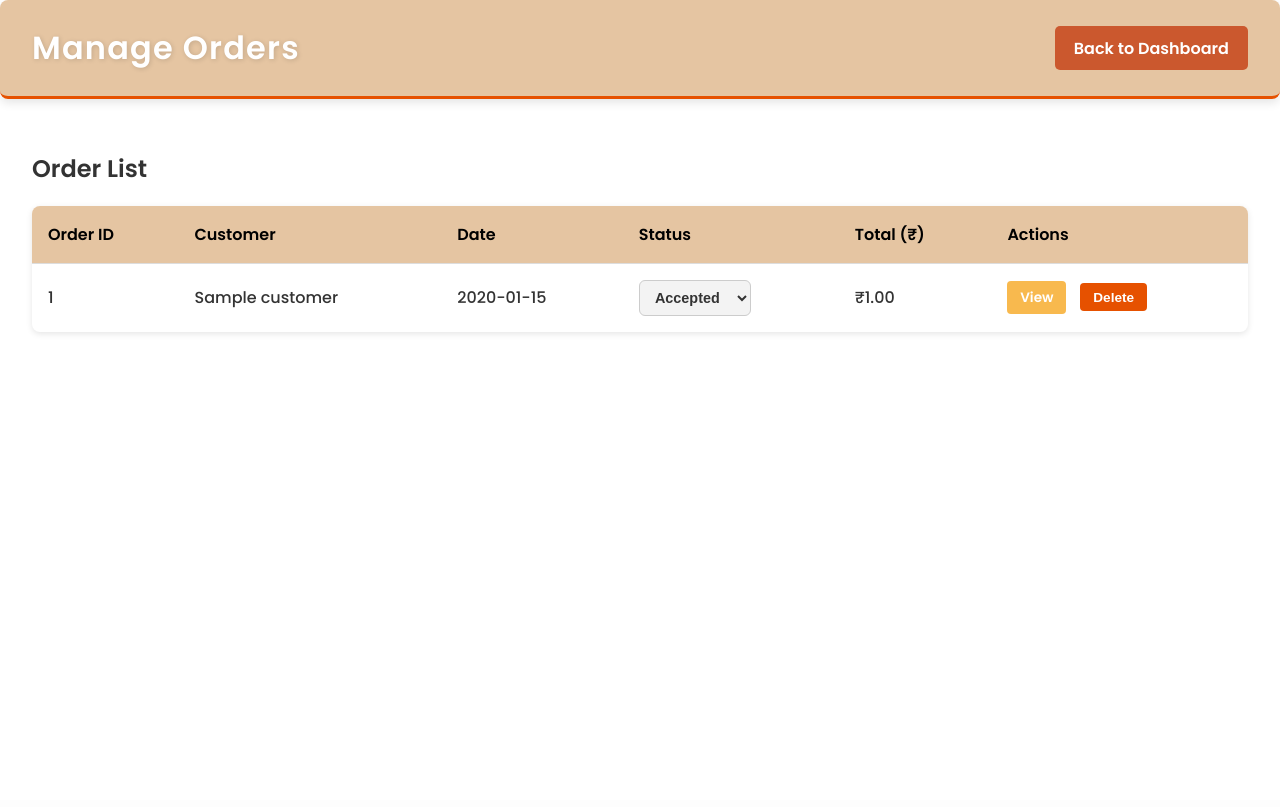
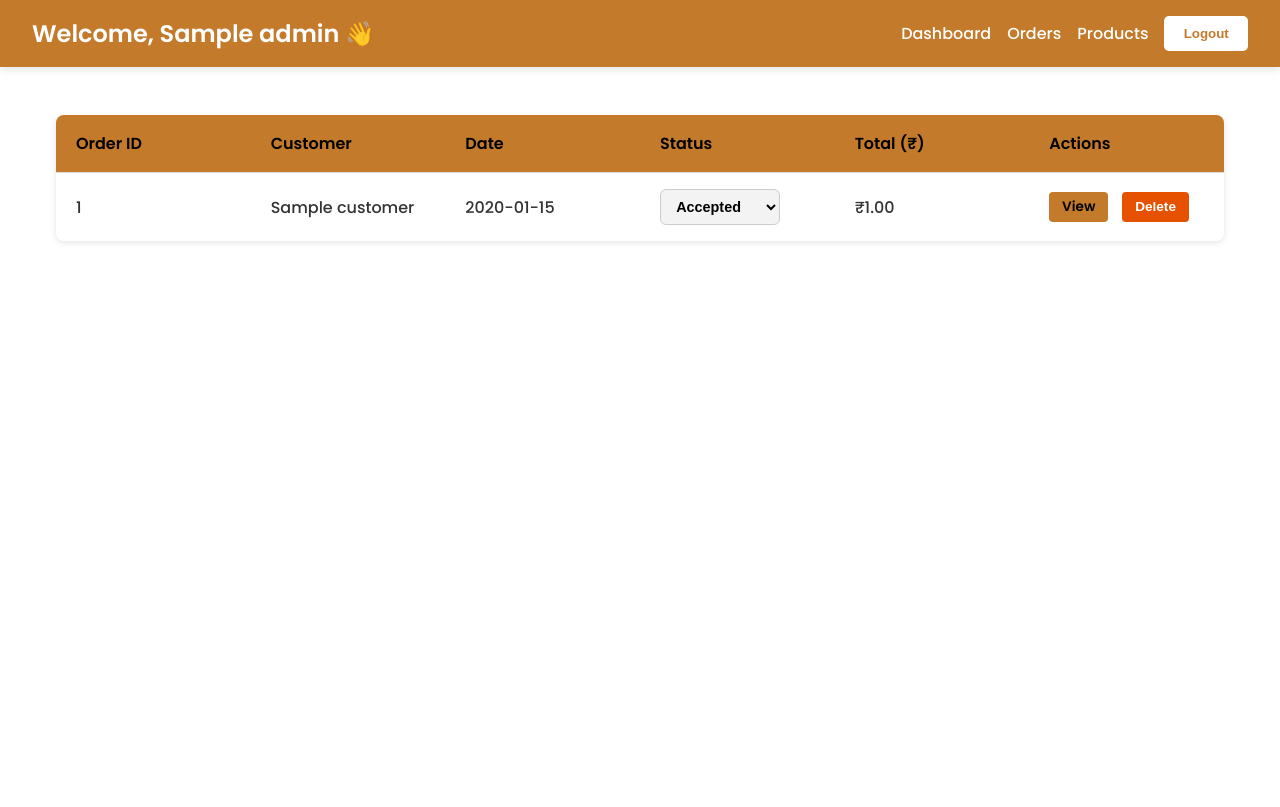
Before and after one commit to VinayakKhandelwal07/Shree_Thaal, a FastAPI app: template frontend/templates/orders.html in a window 1280 px wide. Before the commit the page ends 333 px from the top, so only its background shows below. Run offline with FastAPI, Linux system fonts and the light colour scheme; the template is opened without the code that fills it: most values are stand-ins (such as "Sample title", 1, 10 or a date in 2020); parts of the project's set-up code (start-up, migrations or seed data) failed here and were passed over.

Commit message:
Update orders.html

```diff
--- a/frontend/templates/orders.html
+++ b/frontend/templates/orders.html
@@ -9,85 +9,142 @@
     * {
       box-sizing: border-box;
     }
-
     body {
+      margin: 0;
       font-family: 'Poppins', sans-serif;
-      margin: 0;
-      background-color: #ffffff; /* White background */
+      background-color: #ffffff;
       color: #333;
+      overflow-y: auto;
+      overflow-x: hidden;
+      min-height: 100vh;
     }
 
-    /* Header */
-    .header {
-      background-color: #c47a2b6f; /* Warm lemon soft color */
+    /* Navbar */
+    .navbar {
+      background-color: #c47a2b;
       color: white;
-      padding: 1.5rem 2rem;
+      padding: 1rem 2rem;
+      position: sticky;
+      top: 0;
+      z-index: 1000;
+      box-shadow: 0 3px 8px rgba(0, 0, 0, 0.1);
       display: flex;
+      flex-wrap: wrap;
+      align-items: center;
       justify-content: space-between;
-      align-items: center;
-      box-shadow: 0 4px 10px rgba(0, 0, 0, 0.1);
-      border-bottom: 3px solid #e65100; /* Red accent */
-      border-radius: 8px;
-      transition: background 0.3s ease;
     }
 
-    .header h1 {
+    .navbar h1 {
+      font-size: 1.5rem;
       margin: 0;
-      font-size: 2rem;
-      letter-spacing: 1.2px;
-      font-weight: 700;
-      text-shadow: 1px 1px 5px rgba(0, 0, 0, 0.15); /* Soft shadow */
+      flex: 1 1 auto;
+      min-width: 200px;
     }
 
-    .back-button {
-      background-color: #cb582eff; /* Warm lemon color */
+    .menu-toggle {
+      display: none;
+      font-size: 2rem;
+      background: none;
+      border: none;
       color: white;
+      cursor: pointer;
+      flex-shrink: 0;
+    }
+
+    .nav-links {
+      display: flex;
+      align-items: center;
+      gap: 1rem;
+      justify-content: flex-end;
+      flex: 1 1 auto;
+      min-width: 250px;
+    }
+
+    .nav-links a {
+      color: white;
+      text-decoration: none;
+      font-weight: 500;
+      transition: color 0.3s ease;
+    }
+
+    .nav-links a:hover {
+      color: #ffefc2;
+    }
+
+    .logout-form button {
+      background-color: white;
+      color: #c47a2b;
       border: none;
       padding: 0.6rem 1.2rem;
+      font-weight: bold;
       border-radius: 5px;
-      font-weight: 600;
-      font-size: 1rem;
       cursor: pointer;
-      text-decoration: none;
       transition: background-color 0.3s ease;
+      white-space: nowrap;
     }
 
-    .back-button:hover {
-      background-color: #e65100; /* Red on hover */
+    .logout-form button:hover {
+      background-color: #ffe0b2;
     }
 
-    /* Main Content */
-    .main-content {
-      padding: 2rem;
+    /* Main content */
+    main.main-content {
+      margin: 0 auto;
+      padding: 2rem 1rem 2rem;
+      max-width: 1200px;
+      min-height: calc(100vh - 60px);
+      overflow-y: auto;
+    }
+
+    /* Table container with scroll */
+    .table-container {
+      max-height: 70vh;
+      overflow-y: auto;
+      overflow-x: auto; /* Enable horizontal scroll */
+      border-radius: 8px;
+      margin-top: 1rem;
+      margin-bottom: 2rem;
+      box-shadow: 0 2px 6px rgba(0,0,0,0.1);
+      background-color: white;
+      -webkit-overflow-scrolling: touch; /* smooth scrolling on iOS */
     }
 
     /* Table */
     table {
       width: 100%;
+      min-width: 750px; /* prevent squeezing, allows scroll */
       border-collapse: collapse;
-      background-color: white;
-      border-radius: 8px;
-      overflow: hidden;
-      box-shadow: 0 2px 6px rgba(0, 0, 0, 0.1);
+      table-layout: fixed;
     }
 
-    thead {
-      background-color: #c47a2b6f;/* Warm lemon soft color */
+    thead th {
+      position: sticky;
+      top: 0;
+      background-color: #c47a2b;
       color: black;
+      font-weight: 600;
+      padding: 1rem 1.25rem;
+      border-bottom: 1px solid #ddd;
+      text-align: left;
+      word-wrap: break-word;
+      white-space: nowrap;
     }
 
-    th, td {
-      padding: 1rem;
+    tbody td {
+      padding: 1rem 1.25rem;
+      border-bottom: 1px solid #ddd;
       text-align: left;
-      border-bottom: 1px solid #ddd;
-      vertical-align: middle;
+      overflow-wrap: break-word;
+      word-wrap: break-word;
+      word-break: break-word;
+      white-space: nowrap;
     }
 
     tr:last-child td {
       border-bottom: none;
     }
 
-    /* Order status dropdown */
+    /* Status select */
     .status-select-inline {
       padding: 0.5rem 0.7rem;
       border-radius: 6px;
@@ -95,60 +152,61 @@
       border: 1px solid #ccc;
       font-size: 0.9rem;
       background-color: #f3f3f3;
-      color: #333;
+      cursor: pointer;
+      min-width: 120px;
+      max-width: 160px;
+      transition: border-color 0.3s ease;
+    }
+    .status-select-inline:focus {
+      border-color: #f8b94e;
+      outline: none;
+    }
+    .status-select-inline[disabled] {
+      background-color: #ddd;
+      color: #888;
+      cursor: not-allowed;
     }
 
-    .status-select-inline:focus {
-      border-color: #f8b94e; /* Highlighted when focused */
+    /* Action buttons container */
+    td > .view-button,
+    td > .delete-button {
+      display: inline-block;
+      font-weight: 600;
+      font-size: 0.85rem;
+      border-radius: 4px;
+      padding: 0.4rem 0.8rem;
+      cursor: pointer;
+      transition: background-color 0.3s ease;
+      user-select: none;
+      white-space: nowrap;
+      margin-right: 10px;
+      text-align: center;
+      line-height: 1.2;
+    }
+
+    .view-button {
+      background-color: #c47a2b;
+      color: black;
+      text-decoration: none;
+    }
+    .view-button:hover,
+    .view-button:focus {
+      background-color: #ffefc2;
       outline: none;
     }
 
-    /* Disabled select when order is delivered or canceled */
-    .status-select-inline[disabled] {
-      background-color: #ddd;
-      color: #888;
+    .delete-button {
+      background-color: #e65100;
+      color: white;
+      border: none;
+    }
+    .delete-button:hover,
+    .delete-button:focus {
+      background-color: #b43e00;
+      outline: none;
+      box-shadow: 0 0 0 2px rgba(255,77,79,0.5);
     }
 
-    /* View Button */
-    .view-button {
-      background-color: #f8b94e; /* Warm lemon soft color */
-      color: white;
-      padding: 0.4rem 0.8rem;
-      border-radius: 4px;
-      font-weight: 600;
-      font-size: 0.85rem;
-      text-decoration: none;
-      display: inline-block;
-      margin-right: 10px;
-    }
-
-    .view-button:hover {
-      background-color: #fff2cc; /* Soft yellow on hover */
-    }
-
-    /* Delete Button */
-    .delete-button {
-      background-color: #e65100; /* Red color */
-      color: white;
-      border: none;
-      padding: 0.4rem 0.8rem;
-      border-radius: 4px;
-      font-weight: 600;
-      font-size: 0.85rem;
-      cursor: pointer;
-      display: inline-block;
-    }
-
-    .delete-button:hover {
-      background-color: #b43e00; /* Darker red on hover */
-    }
-
-    .delete-button:focus {
-      outline: none;
-      box-shadow: 0 0 0 2px rgba(255, 77, 79, 0.5);
-    }
-
-    /* Optional: Add a deleting state when button is clicked */
     .deleting {
       opacity: 0.5;
       pointer-events: none;
@@ -156,55 +214,85 @@
 
     /* Responsive styles */
     @media (max-width: 768px) {
-      .header {
-        flex-direction: column;
-        align-items: flex-start;
-        padding: 1rem;
+      .menu-toggle {
+        display: block;
       }
 
-      .header h1 {
-        font-size: 1.75rem;
+      .nav-links {
+        display: none;
+        flex-direction: column;
+        width: 100%;
+        gap: 0;
+        margin-top: 1rem;
+        padding-left: 0;
       }
 
-      .back-button {
-        margin-top: 10px;
+      .nav-links.show {
+        display: flex;
       }
 
-      .main-content {
-        padding: 1rem;
+      .nav-links a,
+      .logout-form button {
+        width: 100%;
+        text-align: center;
+        padding: 0.75rem;
+        box-sizing: border-box;
       }
 
-      table th, table td {
-        font-size: 0.85rem;
-        padding: 0.6rem;
+      .logout-form button {
+        margin: 0;
       }
 
-      .view-button, .delete-button {
+      /* Smaller buttons and tighter spacing in table rows */
+      tbody td {
+        padding: 0.5rem 0.75rem;
+      }
+
+      .status-select-inline {
+        min-width: 110px;
+        max-width: 140px;
+        font-size: 0.85rem;
+        padding: 0.4rem 0.5rem;
+      }
+
+      td > .view-button,
+      td > .delete-button {
         font-size: 0.75rem;
+        padding: 0.3rem 0.6rem;
+        margin-right: 6px;
       }
     }
-
   </style>
 </head>
 <body>
 
-<header class="header">
-  <h1>Manage Orders</h1>
-  <a href="/admin/dashboard" class="back-button">Back to Dashboard</a>
-</header>
+  <!-- Navbar -->
+  <nav class="navbar">
+    <h1>Welcome, {{ admin }} 👋</h1>
+    <button class="menu-toggle" aria-label="Toggle menu" onclick="toggleMenu()">☰</button>
+    <div class="nav-links" id="nav-links">
+      <a href="/admin/dashboard">Dashboard</a>
+      <a href="/admin/orders">Orders</a>
+      <a href="/admin/products">Products</a>
+      <form action="/admin/logout" method="post" class="logout-form">
+        <button type="submit">Logout</button>
+      </form>
+    </div>
+  </nav>
 
-<main class="main-content">
-  <h2>Order List</h2>
 
+  <!-- Orders content -->
+  <main class="main-content" role="main">
+    <div class="table-container" role="region" aria-label="Orders Table">
       <table>
         <thead>
           <tr>
-        <th>Order ID</th>
-        <th>Customer</th>
-        <th>Date</th>
-        <th>Status</th>
-        <th>Total (₹)</th>
-        <th>Actions</th>
+            <th scope="col">Order ID</th>
+            <th scope="col">Customer</th>
+            <th scope="col">Date</th>
+            <th scope="col">Status</th>
+            <th scope="col">Total (₹)</th>
+            <th scope="col">Actions</th>
           </tr>
         </thead>
         <tbody id="ordersTableBody">
@@ -214,98 +302,72 @@
             <td>{{ order.customer.name }}</td>
             <td>{{ order.created_at.strftime('%Y-%m-%d') }}</td>
             <td>
-          <select class="status-select-inline" data-order-id="{{ order.id }}" {% if order.status in ['delivered', 'cancelled'] %} disabled {% endif %}>
-            <option value="placed" {{ 'selected' if order.status == 'placed' else '' }}>Placed</option>
-            <option value="accepted" {{ 'selected' if order.status == 'accepted' else '' }}>Accepted</option>
-            <option value="preparing" {{ 'selected' if order.status == 'preparing' else '' }}>Preparing</option>
-            <option value="delivered" {{ 'selected' if order.status == 'delivered' else '' }}>Delivered</option>
-            <option value="cancelled" {{ 'selected' if order.status == 'cancelled' else '' }}>Cancelled</option>
+              <select class="status-select-inline" data-order-id="{{ order.id }}"
+                {% if order.status in ['delivered','cancelled'] %}disabled{% endif %} aria-label="Change status for order {{ order.id }}">
+                <option value="placed" {{ 'selected' if order.status=='placed' else '' }}>Placed</option>
+                <option value="accepted" {{ 'selected' if order.status=='accepted' else '' }}>Accepted</option>
+                <option value="preparing" {{ 'selected' if order.status=='preparing' else '' }}>Preparing</option>
+                <option value="delivered" {{ 'selected' if order.status=='delivered' else '' }}>Delivered</option>
+                <option value="cancelled" {{ 'selected' if order.status=='cancelled' else '' }}>Cancelled</option>
               </select>
             </td>
             <td>₹{{ '%.2f'|format(order.total_price) }}</td>
             <td>
-          <a href="{{ url_for('admin.get_order_details', order_id=order.id) }}" class="view-button">View</a>
-          <button class="delete-button" data-order-id="{{ order.id }}">Delete</button>
+              <a href="{{ url_for('admin.get_order_details',order_id=order.id) }}" class="view-button" role="button" tabindex="0" aria-label="View details for order {{ order.id }}">View</a>
+              <button class="delete-button" data-order-id="{{ order.id }}" aria-label="Delete order {{ order.id }}">Delete</button>
             </td>
           </tr>
           {% endfor %}
         </tbody>
       </table>
+    </div>
   </main>
 
+
+  <!-- Toggle script -->
   <script>
-  // Capitalize helper
-  function capitalize(str) {
-    return str.charAt(0).toUpperCase() + str.slice(1);
+
+
+
+    function toggleMenu() {
+      document.getElementById('nav-links').classList.toggle('show');
     }
 
-  // Update order status on dropdown change
-  document.querySelectorAll('.status-select-inline').forEach(selectElem => {
-    selectElem.dataset.prevStatus = selectElem.value;
-
-    selectElem.addEventListener('change', async () => {
-      const orderId = selectElem.dataset.orderId;
-      const newStatus = selectElem.value;
-
-      // If the order is already cancelled or delivered, prevent the change
-      if (selectElem.disabled) {
-        alert(`Order ${orderId} status is locked and cannot be changed.`);
-        selectElem.value = selectElem.dataset.prevStatus;
-        return;
-      }
-
+    // Status update handlers
+    document.querySelectorAll('.status-select-inline').forEach(el => {
+      el.dataset.prev = el.value;
+      el.addEventListener('change', async () => {
+        const id = el.dataset.orderId, val = el.value;
+        if(el.disabled){ el.value = el.dataset.prev; return; }
         try {
-        const response = await fetch(`/admin/orders/${orderId}/status`, {
-          method: 'PUT',
-          headers: { 'Content-Type': 'application/json' },
-          body: JSON.stringify({ status: newStatus })
+          const res = await fetch(`/admin/orders/${id}/status`, {
+            method:'PUT',
+            headers:{'Content-Type':'application/json'},
+            body: JSON.stringify({status: val})
           });
-
-        if (!response.ok) {
-          const errorData = await response.json().catch(() => ({}));
-          throw new Error(errorData.detail || 'Failed to update status');
-        }
-
-        const updated = await response.json();
-        alert(`Order ${orderId} status updated to ${capitalize(updated.status)}.`);
-        selectElem.dataset.prevStatus = newStatus;
-
-      } catch (err) {
-        alert(`Error updating status: ${err.message}`);
-        selectElem.value = selectElem.dataset.prevStatus;
+          if(!res.ok) throw new Error(await res.text());
+          el.dataset.prev = val;
+        } catch(e) {
+          alert('Status update failed');
+          el.value = el.dataset.prev;
         }
       });
     });
 
-  // Delete button click handler
-  document.querySelectorAll('.delete-button').forEach(button => {
-    button.addEventListener('click', async (event) => {
-      const orderId = event.target.dataset.orderId;
-
-      // Confirm before deletion
-      if (!confirm(`Are you sure you want to delete order ${orderId}? This action cannot be undone.`)) {
-        return;
-      }
-
-      const row = event.target.closest('tr');
-      row.classList.add('deleting');  // Adding a class to show the deletion state
-
+    // Delete buttons handlers
+    document.querySelectorAll('.delete-button').forEach(btn => {
+      btn.addEventListener('click', async e => {
+        const id = e.target.dataset.orderId;
+        if(!confirm(`Delete order ${id}?`)) return;
+        const row = e.target.closest('tr');
+        row.classList.add('deleting');
         try {
-        const response = await fetch(`/admin/orders/${orderId}`, {
-          method: 'DELETE',
-        });
-
-        if (!response.ok) {
-          throw new Error('Failed to delete order');
-        }
-
-        const result = await response.json();
-        alert(`Order ${orderId} deleted successfully.`);
-        row.remove();  // Remove the order row from the table
-
-      } catch (err) {
-        alert(`Error deleting order: ${err.message}`);
-        row.classList.remove('deleting');  // Remove the deletion state if error occurs
+          const res = await fetch(`/admin/orders/${id}`, {method:'DELETE'});
+          if(!res.ok) throw new Error();
+          row.remove();
+        } catch {
+          alert('Deletion failed');
+          row.classList.remove('deleting');
         }
       });
     });
```
Lines whose indentation alone changed are shown as unchanged.
